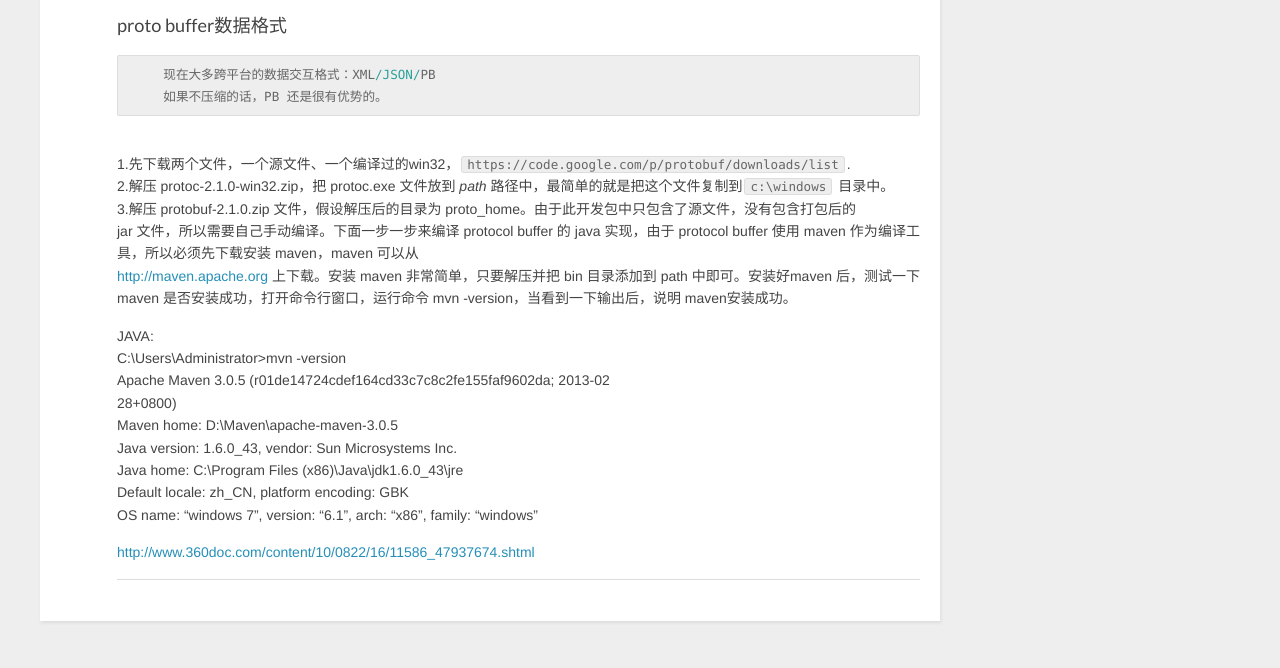
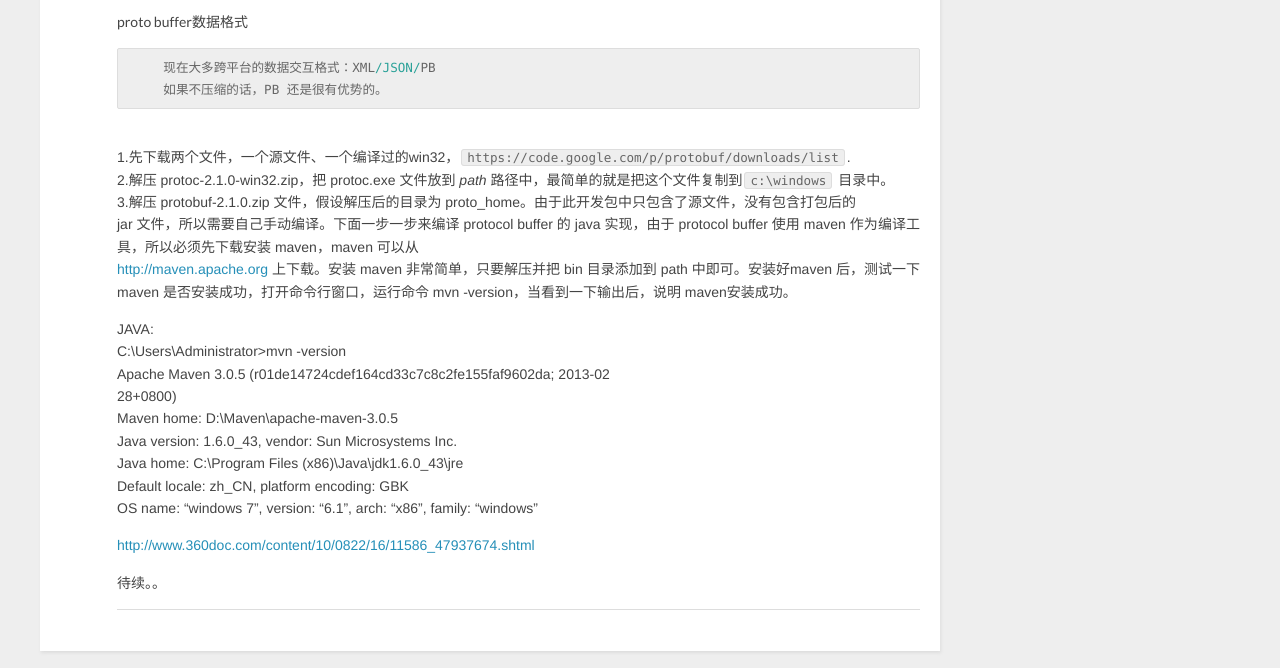
Before and after one commit to sunwulovelove1/sunwulovelove1.github.com, a plain HTML site: page 2013/12/29/protocol buffer java/index.html in a window 1280 px wide. Shown: the part 217-885 px from the top of the page. Drawn offline with nearby package versions, Linux system fonts and the light colour scheme.

Commit message:
Site updated: 2013-12-30 13:13:45

```diff
--- a/2013/12/29/protocol buffer java/index.html
+++ b/2013/12/29/protocol buffer java/index.html
@@ -59,12 +59,13 @@
     </header>
     <div class="entry">
 
-        <h3>proto buffer数据格式</h3>
+        <h4>proto buffer数据格式</h4>
 <pre><code>    现在大多跨平台的数据交互格式：XML<span class="regexp">/JSON/</span>PB
     如果不压缩的话，PB 还是很有优势的。</code></pre>
 <p><a id="more"></a><br>1.先下载两个文件，一个源文件、一个编译过的win32，<code>https://code.google.com/p/protobuf/downloads/list</code>.<br>2.解压 protoc-2.1.0-win32.zip，把 protoc.exe 文件放到 <em>path</em> 路径中，最简单的就是把这个文件复制到<code>c:\windows</code> 目录中。<br>3.解压 protobuf-2.1.0.zip 文件，假设解压后的目录为 proto_home。由于此开发包中只包含了源文件，没有包含打包后的<br>jar 文件，所以需要自己手动编译。下面一步一步来编译 protocol buffer 的 java 实现，由于 protocol buffer 使用 maven 作为编译工具，所以必须先下载安装 maven，maven 可以从<br><a href="http://maven.apache.org" target="_blank">http://maven.apache.org</a> 上下载。安装 maven 非常简单，只要解压并把 bin 目录添加到 path 中即可。安装好maven 后，测试一下 maven 是否安装成功，打开命令行窗口，运行命令 mvn -version，当看到一下输出后，说明 maven安装成功。</p>
 <p>JAVA:<br>C:\Users\Administrator&gt;mvn -version<br>Apache Maven 3.0.5 (r01de14724cdef164cd33c7c8c2fe155faf9602da; 2013-02<br>28+0800)<br>Maven home: D:\Maven\apache-maven-3.0.5<br>Java version: 1.6.0_43, vendor: Sun Microsystems Inc.<br>Java home: C:\Program Files (x86)\Java\jdk1.6.0_43\jre<br>Default locale: zh_CN, platform encoding: GBK<br>OS name: “windows 7”, version: “6.1”, arch: “x86”, family: “windows”</p>
 <p><a href="http://www.360doc.com/content/10/0822/16/11586_47937674.shtml" target="_blank">http://www.360doc.com/content/10/0822/16/11586_47937674.shtml</a></p>
+<p>待续。。</p>
 
 
     </div>
```
Also changed, not shown: archives/2013/12/index.html (+1 -1 lines), archives/2013/index.html (+1 -1 lines), archives/index.html (+1 -1 lines), index.html (+1 -1 lines).
